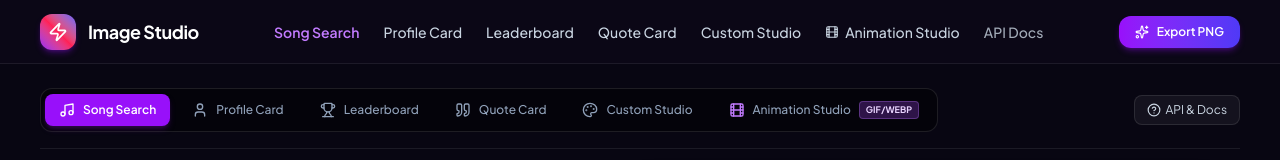
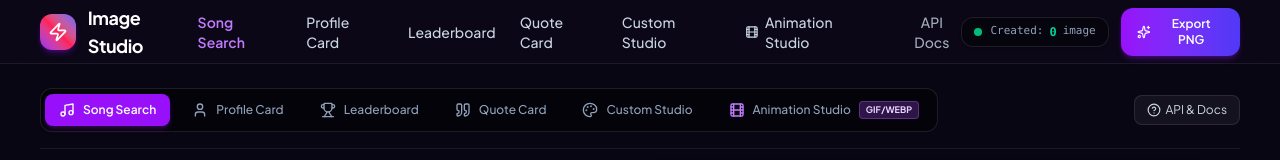
Before and after one commit to zijipia/Image-Studio, a React (Vite) app: page / in a window 1280 px wide. Shown: the top 160 px of the page. Built offline with nearby package versions, Linux system fonts and the light colour scheme; no server answers; the HTML template or start-up script is replaced by a standard one.

Commit message:
feat: add live generation statistics tracking
Implement server-side persistent counter and client-side sync to track total generated images and animations, displayed via a new UI header badge.

```diff
--- a/api/generate.ts
+++ b/api/generate.ts
@@ -1,6 +1,7 @@
 import type { VercelRequest, VercelResponse } from "@vercel/node";
 import type { AnyGenerateRequest } from "../src/lib/types.js";
 import { dispatchGenerate } from "../src/lib/animated-generator.js";
+import { incrementGeneratedCount } from "../src/server/stats.js";
 
 export default async function handler(req: VercelRequest, res: VercelResponse) {
   if (req.method !== "POST") {
@@ -16,10 +17,13 @@ export default async function handler(req: VercelRequest, res: VercelResponse) {
     }
 
     const { buffer, height, mime, filename } = await dispatchGenerate(body);
+    const totalCount = incrementGeneratedCount();
 
     res.setHeader("Content-Type", mime);
     res.setHeader("Content-Length", buffer.length.toString());
     res.setHeader("X-Image-Height", height.toString());
+    res.setHeader("X-Total-Generated", totalCount.toString());
+    res.setHeader("Access-Control-Expose-Headers", "X-Total-Generated, X-Image-Height");
     res.setHeader(
       "Content-Disposition",
       `attachment; filename="${encodeURIComponent(filename)}"`
--- /dev/null
+++ b/api/stats.ts
@@ -0,0 +1,7 @@
+import type { VercelRequest, VercelResponse } from "@vercel/node";
+import { getStats } from "../src/server/stats.js";
+
+export default function handler(_req: VercelRequest, res: VercelResponse) {
+  res.setHeader("Cache-Control", "no-cache, no-store, must-revalidate");
+  return res.status(200).json(getStats());
+}
--- a/server.ts
+++ b/server.ts
@@ -3,6 +3,7 @@ import { createServer as createViteServer } from "vite";
 import path from "path";
 import { fileURLToPath } from "url";
 import { dispatchGenerate } from "./src/lib/animated-generator";
+import { getStats, incrementGeneratedCount } from "./src/server/stats";
 import type { AnyGenerateRequest } from "./src/lib/types";
 
 const __filename = fileURLToPath(import.meta.url);
@@ -14,6 +15,12 @@ async function startServer() {
 
   app.use(express.json({ limit: "15mb" }));
 
+  // Stats Route
+  app.get("/api/stats", (_req, res) => {
+    res.setHeader("Cache-Control", "no-cache, no-store, must-revalidate");
+    return res.status(200).json(getStats());
+  });
+
   // API Route for static and animated image generation.
   app.post("/api/generate", async (req, res) => {
     try {
@@ -24,10 +31,13 @@ async function startServer() {
       }
 
       const { buffer, height, mime, filename } = await dispatchGenerate(body);
+      const totalCount = incrementGeneratedCount();
 
       res.setHeader("Content-Type", mime);
       res.setHeader("Content-Length", buffer.length.toString());
       res.setHeader("X-Image-Height", height.toString());
+      res.setHeader("X-Total-Generated", totalCount.toString());
+      res.setHeader("Access-Control-Expose-Headers", "X-Total-Generated, X-Image-Height");
       res.setHeader(
         "Content-Disposition",
         `attachment; filename="${encodeURIComponent(filename)}"`
--- a/src/App.tsx
+++ b/src/App.tsx
@@ -15,6 +15,7 @@ import {
   defaultQuoteData,
 } from "./lib/sample-data";
 import { DEFAULT_CUSTOM_CANVAS } from "./lib/constants";
+import { useStats, recordGeneratedImage } from "./lib/use-stats";
 import { GeneratorForm } from "./components/GeneratorForm";
 import { ImagePreview } from "./components/ImagePreview";
 import { ProfileForm } from "./components/ProfileForm";
@@ -81,6 +82,8 @@ export function getPathFromMode(mode: GeneratorType): string {
 }
 
 export default function App() {
+  const { totalCount, userCount } = useStats();
+
   const [activeMode, setActiveMode] = useState<GeneratorType>(() => {
     if (typeof window !== "undefined") {
       return getModeFromPath(window.location.pathname, window.location.search);
@@ -187,6 +190,9 @@ export default function App() {
 
         const blob = await response.blob();
         setLastBlob(blob);
+
+        const headerTotal = response.headers.get("X-Total-Generated");
+        recordGeneratedImage(headerTotal ? parseInt(headerTotal, 10) : undefined);
 
         const url = URL.createObjectURL(blob);
         const anchor = document.createElement("a");
@@ -303,8 +309,26 @@ export default function App() {
           </button>
         </nav>
 
-        {/* Zone 3: Primary Action */}
+        {/* Zone 3: Primary Action & Stat Counter */}
         <div className="flex items-center gap-3">
+          {/* Live Stat Counter Badge */}
+          <div
+            className="flex items-center gap-2 rounded-xl border border-white/10 bg-black/40 px-3 py-1.5 text-xs text-slate-300 shadow-sm backdrop-blur-md transition-all hover:border-purple-500/30"
+            title={`Tổng số ảnh/banner đã tạo: ${totalCount} (Thiết bị này đã tạo: ${userCount})`}
+          >
+            <div className="relative flex h-2 w-2">
+              <span className="animate-ping absolute inline-flex h-full w-full rounded-full bg-emerald-400 opacity-75" />
+              <span className="relative inline-flex rounded-full h-2 w-2 bg-emerald-500" />
+            </div>
+            <div className="flex items-center gap-1.5 font-mono">
+              <span className="text-slate-400 text-[11px] hidden sm:inline">Created:</span>
+              <span className="font-bold text-emerald-400 text-xs">
+                {totalCount.toLocaleString()}
+              </span>
+              <span className="text-slate-400 text-[11px]">image</span>
+            </div>
+          </div>
+
           <button
             onClick={() => handleGenerate()}
             disabled={isGenerating}
--- a/src/api/generate.ts
+++ /dev/null
@@ -1,34 +0,0 @@
-import type { VercelRequest, VercelResponse } from "@vercel/node";
-import type { AnyGenerateRequest } from "../lib/types";
-import { dispatchGenerateImage } from "../lib/image-generator";
-
-export default async function handler(req: VercelRequest, res: VercelResponse) {
-  if (req.method !== "POST") {
-    res.setHeader("Allow", "POST");
-    return res.status(405).json({ error: "Method Not Allowed. Use POST." });
-  }
-
-  try {
-    const body = req.body as AnyGenerateRequest;
-
-    if (!body) {
-      return res.status(400).json({ error: "Invalid payload: request body is required." });
-    }
-
-    const { png, height, filename } = await dispatchGenerateImage(body);
-
-    res.setHeader("Content-Type", "image/png");
-    res.setHeader("Content-Length", png.length.toString());
-    res.setHeader("X-Image-Height", height.toString());
-    res.setHeader(
-      "Content-Disposition",
-      `attachment; filename="${encodeURIComponent(filename)}"`
-    );
-
-    return res.status(200).send(png);
-  } catch (error) {
-    console.error("[api/generate] Generation error:", error);
-    const message = error instanceof Error ? error.message : "Internal Server Error";
-    return res.status(500).json({ error: message });
-  }
-}
--- a/src/components/AnimationTimeline.tsx
+++ b/src/components/AnimationTimeline.tsx
@@ -1,5 +1,6 @@
 import React, { useEffect, useMemo, useRef, useState, useCallback } from "react";
 import type { CustomCanvasData, CustomElement, CustomElementType } from "../lib/types";
+import { recordGeneratedImage } from "../lib/use-stats";
 import {
   Film,
   Play,
@@ -1118,6 +1119,9 @@ export function AnimationTimeline() {
       const blob = await r.blob();
       if (!blob.size) throw new Error("The server returned an empty file.");
 
+      const headerTotal = r.headers.get("X-Total-Generated");
+      recordGeneratedImage(headerTotal ? parseInt(headerTotal, 10) : undefined);
+
       const url = URL.createObjectURL(blob);
       const a = document.createElement("a");
       const safeName =
@@ -1305,6 +1309,9 @@ export function AnimationTimeline() {
 
       const blob = await r.blob();
       if (!blob.size) throw new Error("The server returned an empty file.");
+
+      const headerTotal = r.headers.get("X-Total-Generated");
+      recordGeneratedImage(headerTotal ? parseInt(headerTotal, 10) : undefined);
 
       const url = URL.createObjectURL(blob);
       const a = document.createElement("a");
--- /dev/null
+++ b/src/lib/use-stats.ts
@@ -0,0 +1,90 @@
+import { useState, useEffect, useCallback } from "react";
+
+const LOCAL_KEY_USER = "image_studio_user_generated";
+const LOCAL_KEY_TOTAL = "image_studio_total_generated";
+
+export function recordGeneratedImage(serverTotal?: number) {
+  if (typeof window === "undefined") return;
+
+  // Update user's local count
+  const currentLocal = parseInt(localStorage.getItem(LOCAL_KEY_USER) || "0", 10) + 1;
+  localStorage.setItem(LOCAL_KEY_USER, currentLocal.toString());
+
+  // Update total count
+  let newTotal = serverTotal;
+  if (!newTotal) {
+    const cachedTotal = parseInt(localStorage.getItem(LOCAL_KEY_TOTAL) || "0", 10);
+    newTotal = Math.max(cachedTotal + 1, currentLocal);
+  }
+  localStorage.setItem(LOCAL_KEY_TOTAL, newTotal.toString());
+
+  // Dispatch custom event for all components on this page
+  window.dispatchEvent(
+    new CustomEvent("image_studio_generated_event", {
+      detail: { userCount: currentLocal, totalCount: newTotal },
+    })
+  );
+}
+
+export function useStats() {
+  const [totalCount, setTotalCount] = useState<number>(() => {
+    if (typeof window !== "undefined") {
+      const stored = localStorage.getItem(LOCAL_KEY_TOTAL);
+      return stored ? parseInt(stored, 10) : 0;
+    }
+    return 0;
+  });
+
+  const [userCount, setUserCount] = useState<number>(() => {
+    if (typeof window !== "undefined") {
+      const stored = localStorage.getItem(LOCAL_KEY_USER);
+      return stored ? parseInt(stored, 10) : 0;
+    }
+    return 0;
+  });
+
+  const [isLoading, setIsLoading] = useState<boolean>(true);
+
+  // Sync with server /api/stats
+  const syncWithServer = useCallback(async () => {
+    try {
+      const res = await fetch("/api/stats");
+      if (res.ok) {
+        const data = await res.json();
+        if (typeof data.totalGenerated === "number") {
+          setTotalCount((prev) => {
+            const next = Math.max(prev, data.totalGenerated);
+            if (typeof window !== "undefined") {
+              localStorage.setItem(LOCAL_KEY_TOTAL, next.toString());
+            }
+            return next;
+          });
+        }
+      }
+    } catch {
+      // Offline or network error - use cached values
+    } finally {
+      setIsLoading(false);
+    }
+  }, []);
+
+  useEffect(() => {
+    syncWithServer();
+
+    // Listen to local generate events
+    const handleLocalEvent = (e: Event) => {
+      const custom = e as CustomEvent<{ userCount: number; totalCount: number }>;
+      if (custom.detail) {
+        setUserCount(custom.detail.userCount);
+        setTotalCount((prev) => Math.max(prev, custom.detail.totalCount));
+      }
+    };
+
+    window.addEventListener("image_studio_generated_event", handleLocalEvent);
+    return () => {
+      window.removeEventListener("image_studio_generated_event", handleLocalEvent);
+    };
+  }, [syncWithServer]);
+
+  return { totalCount, userCount, isLoading, refresh: syncWithServer };
+}
--- /dev/null
+++ b/src/server/stats.ts
@@ -0,0 +1,47 @@
+import fs from "fs";
+import path from "path";
+
+const STATS_FILE = path.resolve(process.cwd(), ".app-stats.json");
+
+export interface AppStats {
+  totalGenerated: number;
+  lastGeneratedAt: string | null;
+}
+
+let memoryStats: AppStats = {
+  totalGenerated: 0,
+  lastGeneratedAt: null,
+};
+
+// Initialize from file if available
+try {
+  if (fs.existsSync(STATS_FILE)) {
+    const raw = fs.readFileSync(STATS_FILE, "utf-8");
+    const parsed = JSON.parse(raw);
+    if (typeof parsed.totalGenerated === "number") {
+      memoryStats = {
+        totalGenerated: parsed.totalGenerated,
+        lastGeneratedAt: parsed.lastGeneratedAt || null,
+      };
+    }
+  }
+} catch {
+  // Fail-safe if running in read-only environment
+}
+
+export function getStats(): AppStats {
+  return { ...memoryStats };
+}
+
+export function incrementGeneratedCount(): number {
+  memoryStats.totalGenerated += 1;
+  memoryStats.lastGeneratedAt = new Date().toISOString();
+
+  try {
+    fs.writeFileSync(STATS_FILE, JSON.stringify(memoryStats, null, 2), "utf-8");
+  } catch {
+    // Fail-safe in read-only environments
+  }
+
+  return memoryStats.totalGenerated;
+}
```
Also changed, not shown: 1 other file (tests, documents, lock files or other folders).
